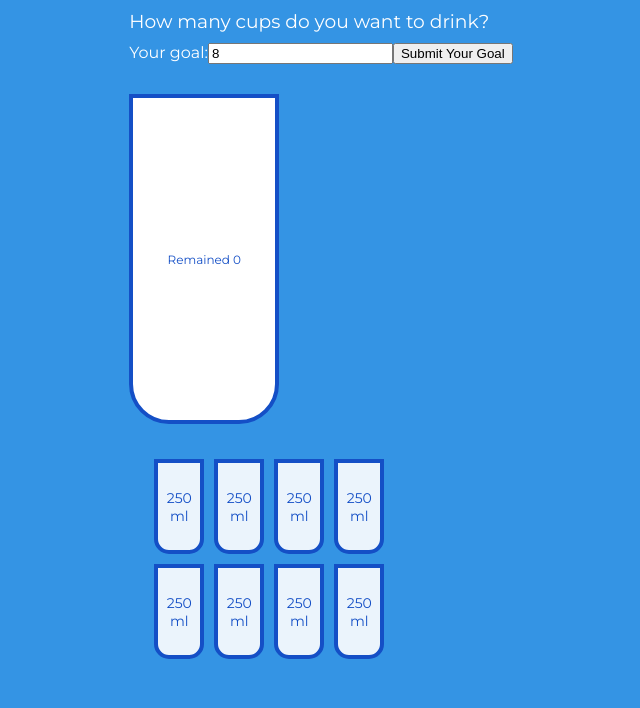
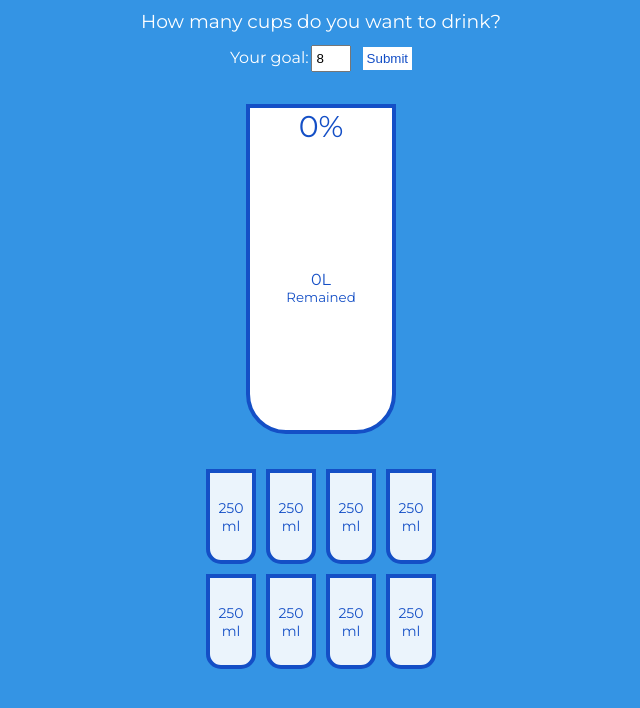
Before and after one commit to ececmk/water-tracker-app-with-react, a React (Create React App) app in the folder water-tracker/: page / in a window 1280 px wide. Shown: the top 708 px of the page, without its empty margins (319-959 px from the left). Built offline with nearby package versions, Linux system fonts and the light colour scheme.

Commit message:
work on BigCup update and css

```diff
--- a/water-tracker/src/App.css
+++ b/water-tracker/src/App.css
@@ -26,6 +26,27 @@ h1 {
 h3 {
   font-weight: 400;
   margin: 10px 0;
+}
+
+input {
+  width: 40px;
+  padding: 4px;
+  margin: 2px;
+}
+
+.main-wrapper{
+  display: flex;
+  flex-direction: column;
+  justify-content: center;
+  align-items: center;
+}
+
+.btn {
+  background-color: #fff;
+  color: var(--border-color);
+  border: none;
+  padding: 4px;
+  margin-left: 10px;
 }
 
 .cup {
@@ -78,24 +99,9 @@ h3 {
   transition: 0.3s ease;
 }
 
-.remained span {
-  font-size: 20px;
-  font-weight: bold;
-}
-
-.remained small {
-  font-size: 12px;
-}
-
 .percentage {
-  background-color: var(--fill-color);
-  display: flex;
-  align-items: center;
-  justify-content: center;
-  font-weight: bold;
   font-size: 30px;
-  height: 0;
-  transition: 0.3s ease;
+  margin: 0 auto;
 }
 
 .text {
--- a/water-tracker/src/App.js
+++ b/water-tracker/src/App.js
@@ -22,13 +22,13 @@ function App() {
   }
 
   return (
-    <div>
+    <div className='main-wrapper' >
       <h3>How many cups do you want to drink?</h3>
-      <form onSubmit={submitHandler}>
+      <form className='form' onSubmit={submitHandler}>
         <label >Your goal:
           <input type="text" value={userGoal} onChange={goalHandler} />
         </label>
-        <button type="submit">Submit Your Goal</button>
+        <button className="btn" type="submit">Submit</button>
       </form>
       <BigCup currentValue={currentValue} />
       <SmallCups goal={defaultGoal} handleChange={handleChange}  />
--- a/water-tracker/src/Components/BigCup.jsx
+++ b/water-tracker/src/Components/BigCup.jsx
@@ -2,7 +2,9 @@ import React, {useState} from 'react';
 import PropTypes from 'prop-types'
 
 function BigCup(props) {
-  const liters = document.getElementById('liters')
+  let percentage = parseInt(props.currentValue / props.goal * 100 || 0, 10)
+  let remained= parseInt(props.goal / 4 - (250 * props.currentValue / 1000) || 0, 10)
+  /*const liters = document.getElementById('liters')
   const percentage = document.getElementById('percentage')
   const remained = document.getElementById('remained')
 
@@ -22,22 +24,22 @@ function BigCup(props) {
       remained.style.visibility = 'visible'
       liters.innerText = `${props.goal / 4 - (250 * props.currentValue / 1000)}L`
     }
-  }
+  }*/
 
   return (
-    <div className="cup">
-      <div className="remained">
-        <span id="liters"></span>
-        <small>Remained {props.currentValue}</small>
+    <div className={`cup ${props.currentValue === 0 ? 'visible' : '' ||  props.currentValue === props.goal ? 'hidden!' : ''}`}>
+      <div className="percentage">{percentage}%</div>
+      <div className="remained" id="remained">
+        <span>{remained}L</span>
+        <small>Remained</small>
       </div>
-      <div className="percentage"></div>
     </div>
   )
 }
 
 BigCup.propTypes = {
-  currentValue: PropTypes.number,
-  goal: PropTypes.number
+  goal: PropTypes.number,
+  currentValue: PropTypes.number
 }
 
 export default BigCup;
```
